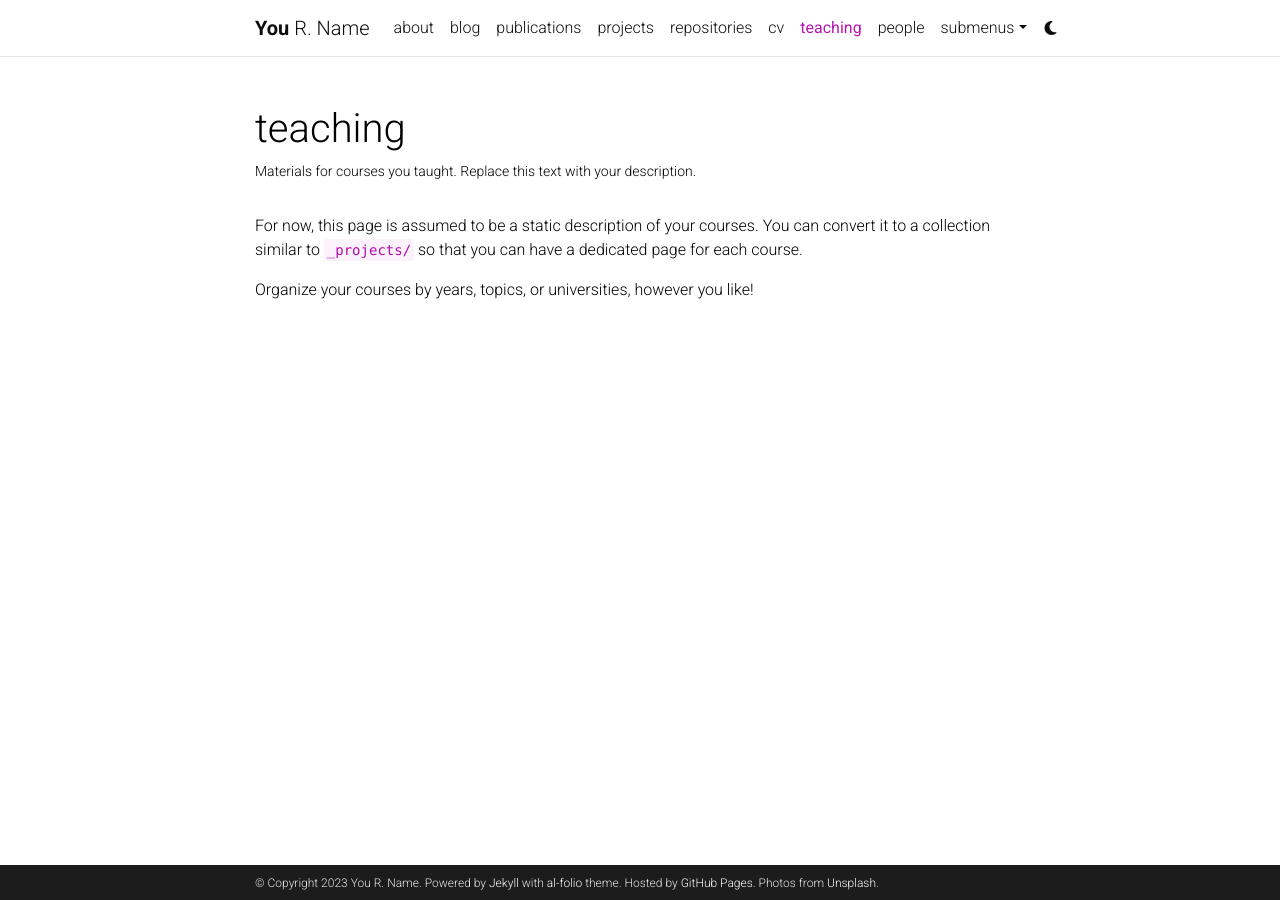
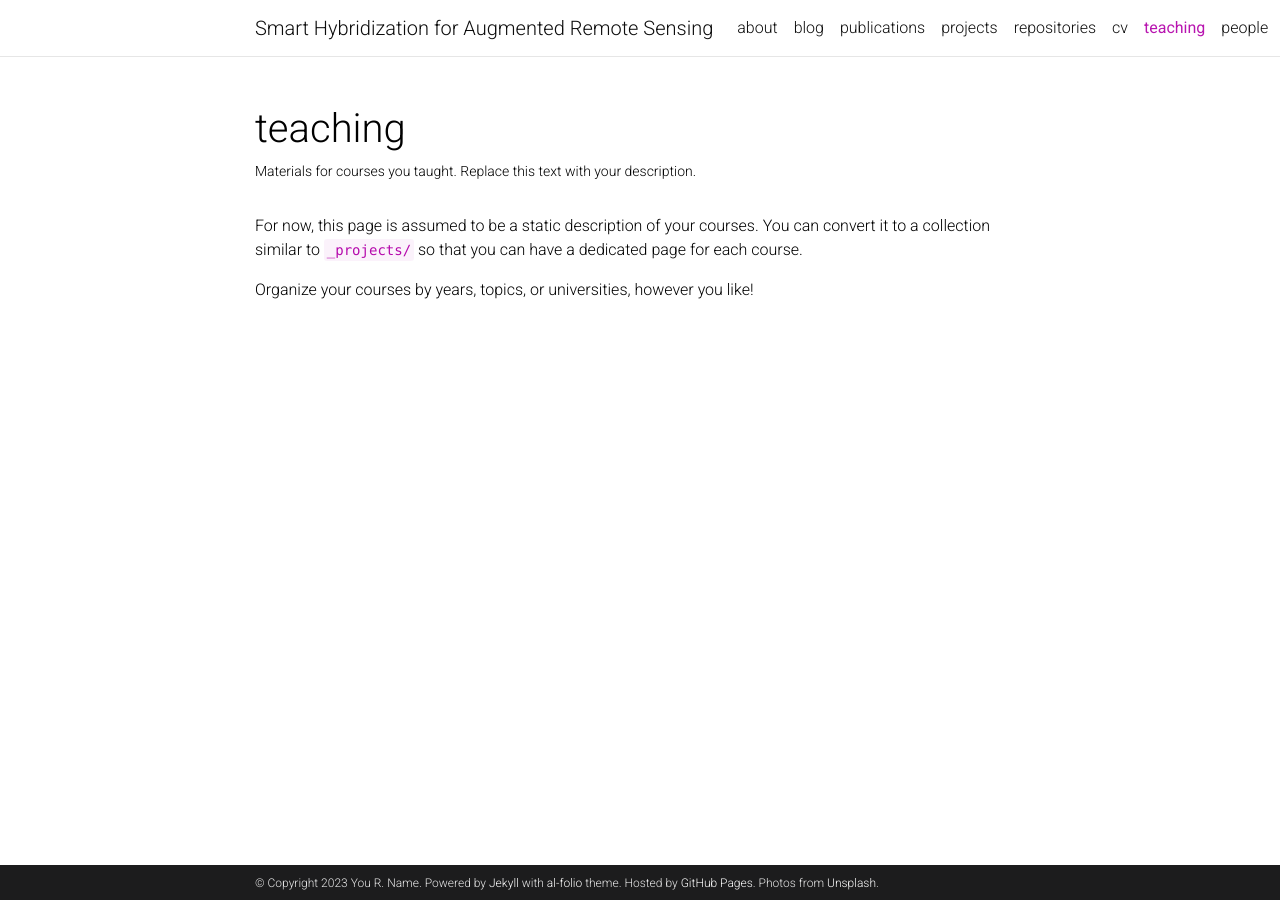
Before and after one commit to lulmer/smarthybridization-, a Jekyll site: the page built from _pages/teaching.md, in a window 1280 px wide. Built offline with Jekyll 4.4.1, drawn with Linux system fonts in a browser that asks for light colours; comment, search, counter and statistics services are not loaded; a style sheet for code colours, icons or effects is not loaded.

Commit message:
Update _config.yml

```diff
--- a/_config.yml
+++ b/_config.yml
@@ -2,7 +2,7 @@
 # Site settings
 # -----------------------------------------------------------------------------
 
-title: blank # the website title (if blank, full name will be used instead)
+title: Smart Hybridization for Augmented Remote Sensing # the website title (if blank, full name will be used instead)
 first_name: You
 middle_name: R.
 last_name: Name
```
